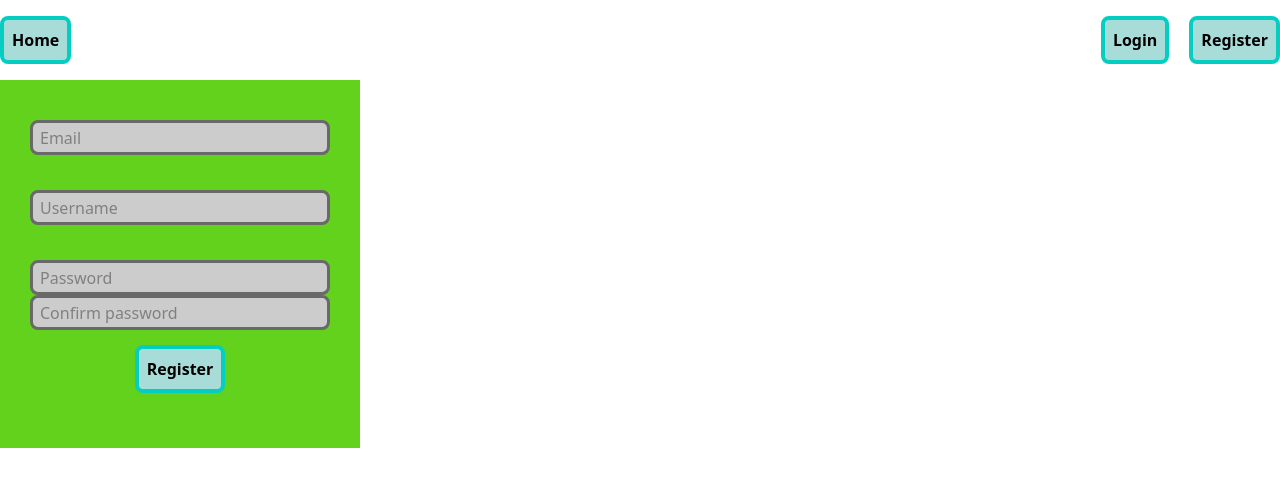
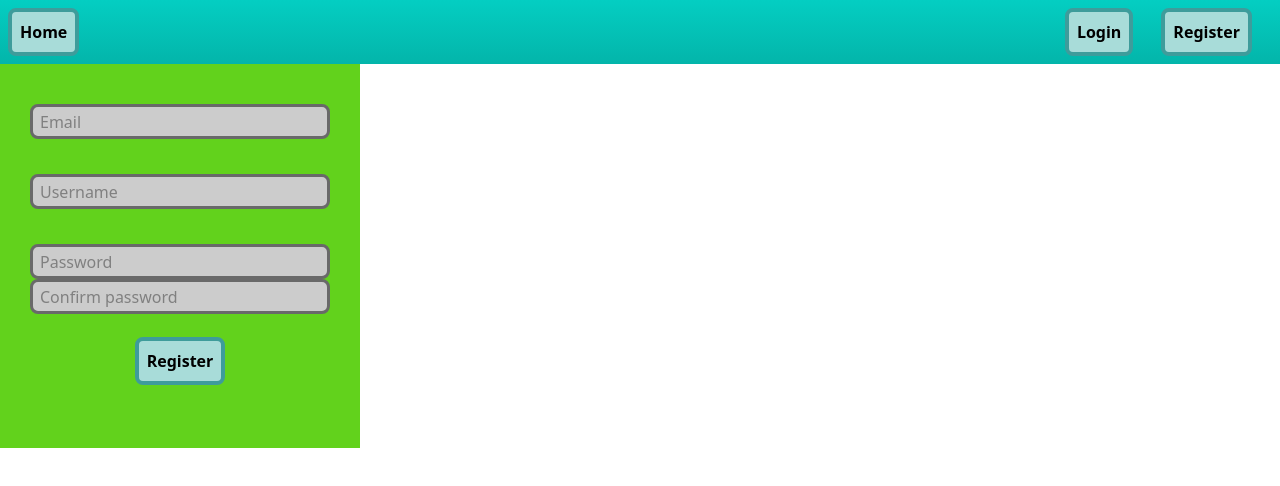
Before and after one commit to sakurdi/ft_transcendence, a React (Vite) app in the folder frontend/: page /register in a window 1280 px wide. Shown: the top 486 px of the page. Built offline with nearby package versions, Linux system fonts and the light colour scheme; no server answers.

Commit message:
LL finish tailwind tomoro, then ll attack the posts

```diff
--- a/frontend/src/NavBar.jsx
+++ b/frontend/src/NavBar.jsx
@@ -1,35 +1,36 @@
 import {ButtonLink} from "./components/Button"
 import { LogoutButton } from "./Logout"
-import {useState, useEffect} from "react"
 import useAuth from "./AuthProvider"
-
-
-import styles from "./NavBar.module.css"
 
 function NavBarUser() {
 	const userHandle = useAuth()
 	const user = userHandle.user
 
+	const classDiv = "ml-auto flex gap-5"
+
 	return (
-		<>
+		<div className={classDiv}>
 			<ButtonLink link={"/user/" + user.username}>
 				{user.username}
 			</ButtonLink>
 			<LogoutButton/>
-		</>
+		</div>
 	)
 }
 
 function NavBarLogin() {
+
+	const classDiv = "ml-auto flex gap-3 mr-5"
+
 	return (
-		<>
+		<div className={classDiv}>
 			<ButtonLink link="/login">
 				Login
 			</ButtonLink>
 			<ButtonLink link="/register">
 				Register
 			</ButtonLink>
-		</>
+		</div>
 	)
 }
 
@@ -46,15 +47,15 @@ export default function NavBar() {
 		}
 	}
 
+	const classNav = "flex items-center h-fit\
+		bg-gradient-to-t from-g_seagreen to-g_seagreen-300"
 	return (
 		<header>
-			<nav className="flex items-center h-20">
+			<nav className={classNav}>
 				<ButtonLink link="/">
 					Home
 				</ButtonLink>
-				<div className="ml-auto flex gap-5">
-					{NavBarHandle(userHandle.user)}
-				</div>
+				{NavBarHandle(userHandle.user)}
 			</nav>
 		</header>
 	)
--- a/frontend/src/NavBar.module.css
+++ /dev/null
@@ -1,10 +0,0 @@
-.NavBar {
-	display: flex;
-	flex-direction: row;
-	align-items: center;
-	gap: 15px;
-	width: 100%;
-	height: fit-content;
-	background-color: #62d21c;
-	padding: 20px 30px;
-}
--- a/frontend/src/components/Button.jsx
+++ b/frontend/src/components/Button.jsx
@@ -1,12 +1,11 @@
 import styles from "./Button.module.css";
 import { useNavigate } from "react-router-dom";
-{/* <button class="bg-transparent hover:bg-blue-500 text-blue-700 font-semibold
-	hover:text-white py-2 px-4 border border-blue-500 hover:border-transparent rounded"></button> */}
+
 const defaultClassNameButton = "font-semibold p-2\
 	rounded-lg bg-g_aqua\
-	border border-4 border-g_seagreen-300\
-	hover:bg-g_aqua-300\
-	margin"
+	border border-4 border-g_aqua-500\
+	hover:bg-g_aqua-400\
+	m-2"
 
 export default function Button({
 		onClick,
@@ -32,7 +31,6 @@ export function ButtonLink({
 
 	const onClick = () => {
 		navigate(link)
-		// console.log(link)
 	}
 
 	return (
```
Also changed, not shown: frontend/src/index.css (+0 -8 lines).
